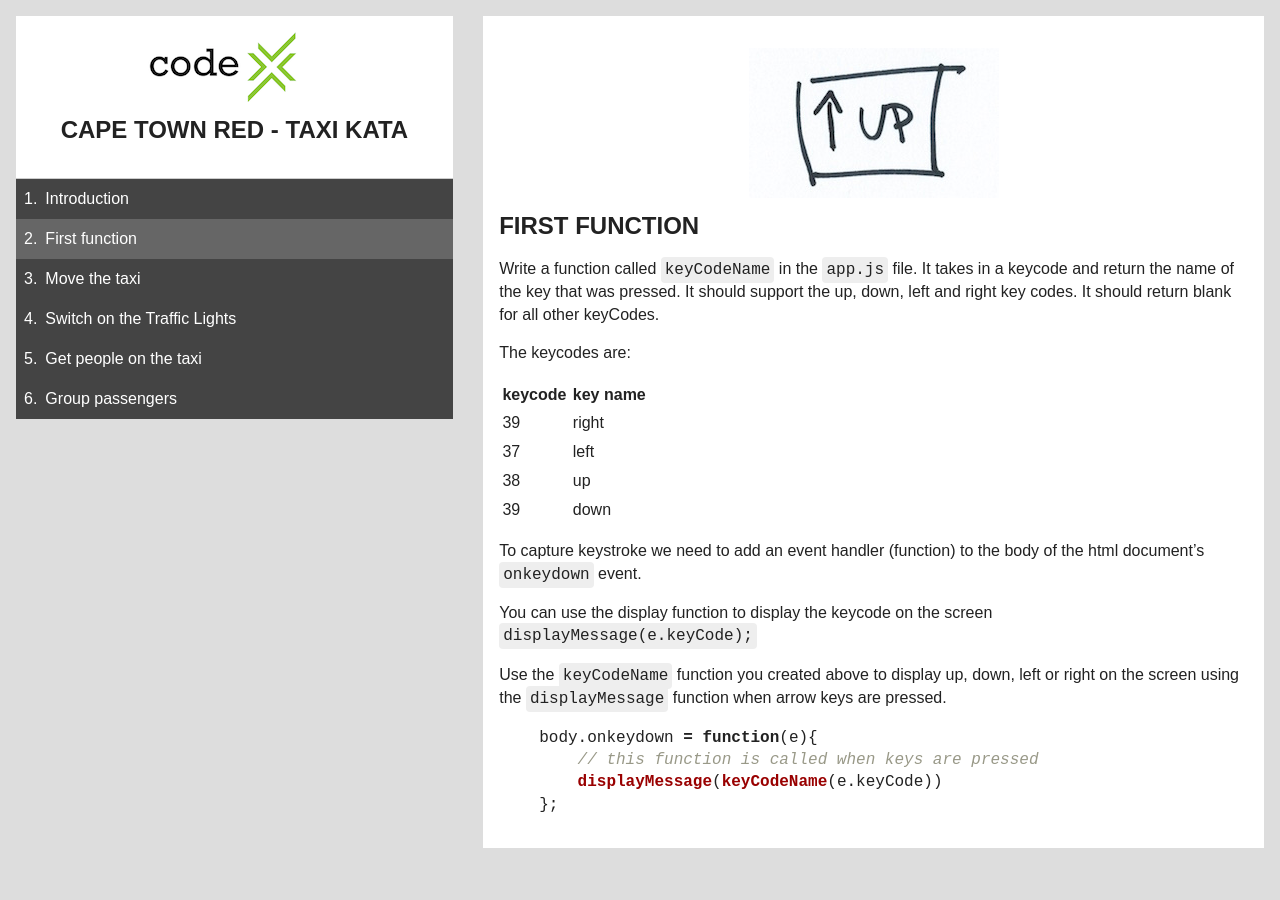
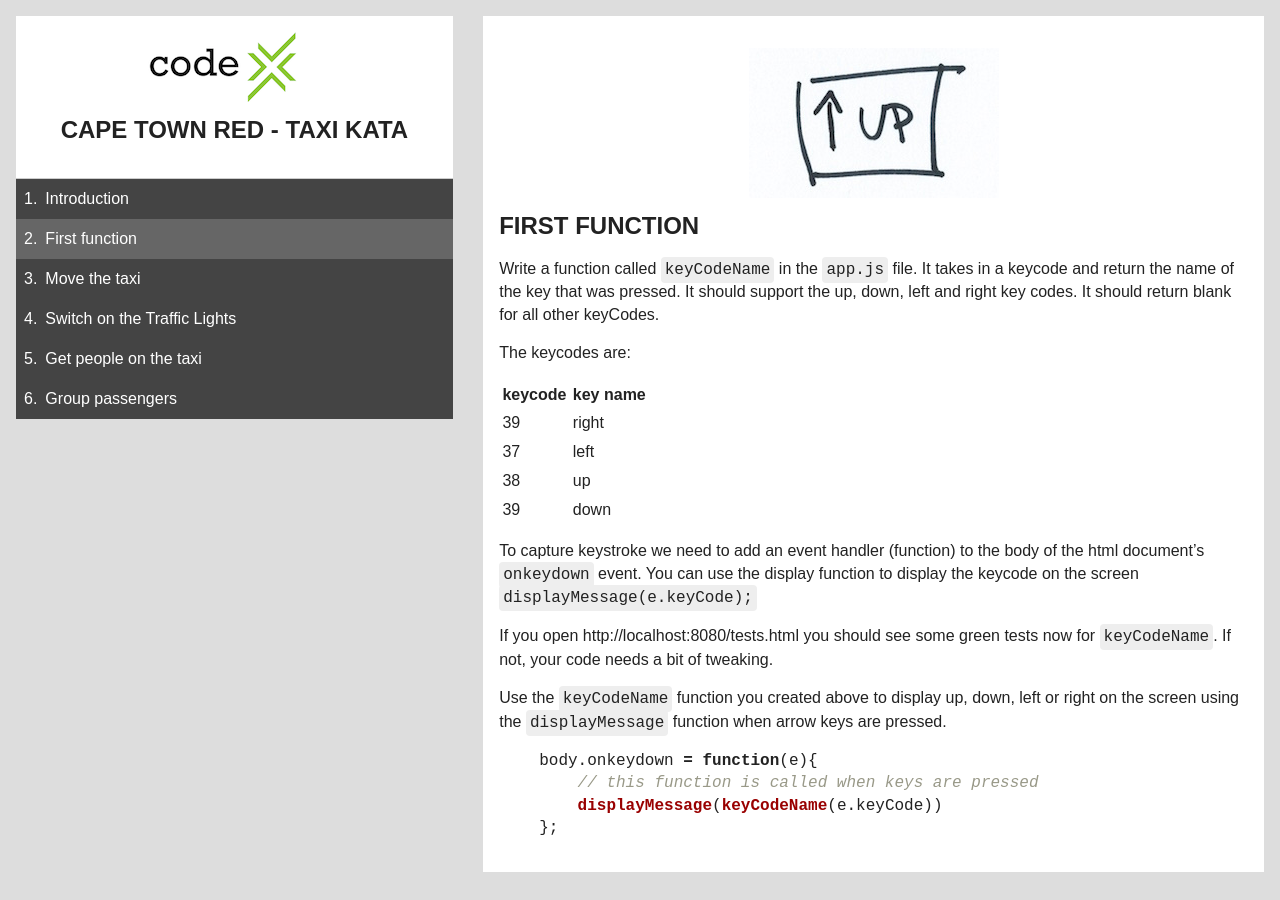
Before and after one commit to sxosh2010/CapeTownGreen, a Jekyll site: the page built from instructions/first_function.md, in a window 1280 px wide. Built offline with Jekyll 4.4.1, drawn with Linux system fonts in a browser that asks for light colours.

```diff
--- a/instructions/first_function.md
+++ b/instructions/first_function.md
@@ -18,9 +18,9 @@ The keycodes are:
 38         | up
 39         | down
 
-To capture keystroke we need to add an event handler (function) to the body of the html document's `onkeydown` event.
+To capture keystroke we need to add an event handler (function) to the body of the html document's `onkeydown` event. You can use the display function to display the keycode on the screen `displayMessage(e.keyCode);`
 
-You can use the display function to display the keycode on the screen `displayMessage(e.keyCode);`
+If you open http://localhost:8080/tests.html you should see some green tests now for `keyCodeName`. If not, your code needs a bit of tweaking.
 
 Use the `keyCodeName` function you created above to display up, down, left or right on the screen using the `displayMessage` function when arrow keys are pressed.
 
```
